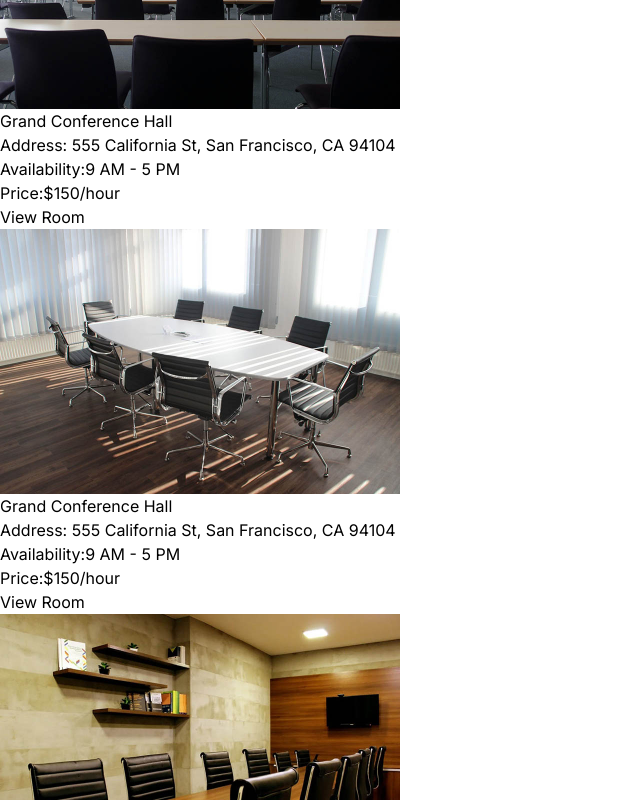
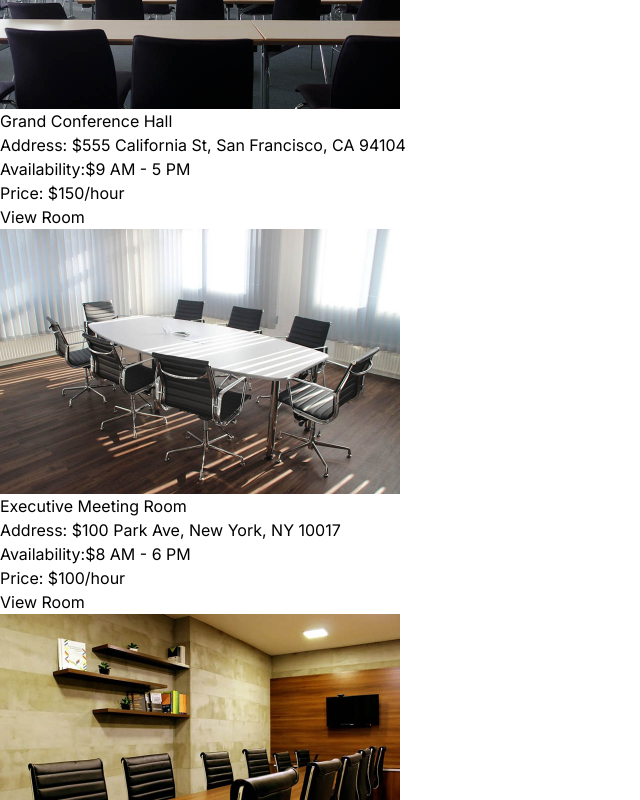
Before and after one commit to muhkyle17/bookify, a Next.js app: page / in a window 1280 px wide. Shown: the part 440-1240 px from the top of the page, without its empty margins (0-640 px from the left). Built offline with nearby package versions, Linux system fonts and the light colour scheme.

Commit message:
Display important room details dynamically

```diff
--- a/src/app/components/RoomCard.jsx
+++ b/src/app/components/RoomCard.jsx
@@ -9,30 +9,28 @@ const RoomCard = ({ room }) => {
           src={`/images/rooms/${room.image}`}
           width={400}
           height={100}
-          alt='Grand Conference Hall'
+          alt={room.name}
           className='w-full sm:w-32 sm:h-32 mb-3 sm:mb-0 object-cover rounded-lg'
         />
         <div className='space-y-1'>
-          <h4 className='text-lg font-semibold'>Grand Conference Hall</h4>
+          <h4 className='text-lg font-semibold'>{room.name}</h4>
           <p className='text-sm text-gray-600'>
-            <span className='font-semibold text-gray-800'> Address:</span> 555 California St, San
-            Francisco, CA 94104
+            <span className='font-semibold text-gray-800'> Address:</span> ${room.address}
           </p>
           <p className='text-sm text-gray-600'>
-            <span className='font-semibold text-gray-800'> Availability:</span>9 AM - 5 PM
+            <span className='font-semibold text-gray-800'> Availability:</span>${room.availability}
           </p>
           <p className='text-sm text-gray-600'>
-            <span className='font-semibold text-gray-800'> Price:</span>
-            $150/hour
+            <span className='font-semibold text-gray-800'> Price:</span> ${room.price_per_hour}/hour
           </p>
         </div>
       </div>
       <div className='flex flex-col sm:flex-row w-full sm:w-auto sm:space-x-2 mt-2 sm:mt-0'>
-        <a
-          href='room.html'
+        <Link
+          href={`/rooms/${room.$id}`}
           className='bg-blue-500 text-white px-4 py-2 rounded mb-2 sm:mb-0 w-full sm:w-auto text-center hover:bg-blue-700'>
           View Room
-        </a>
+        </Link>
       </div>
     </div>
   )
```
